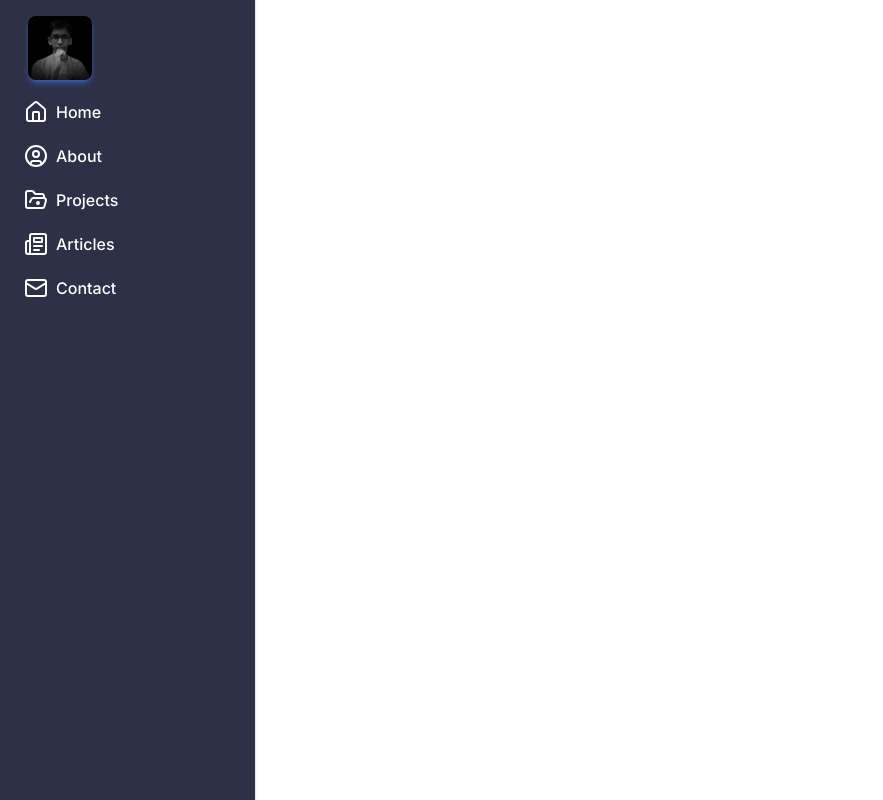
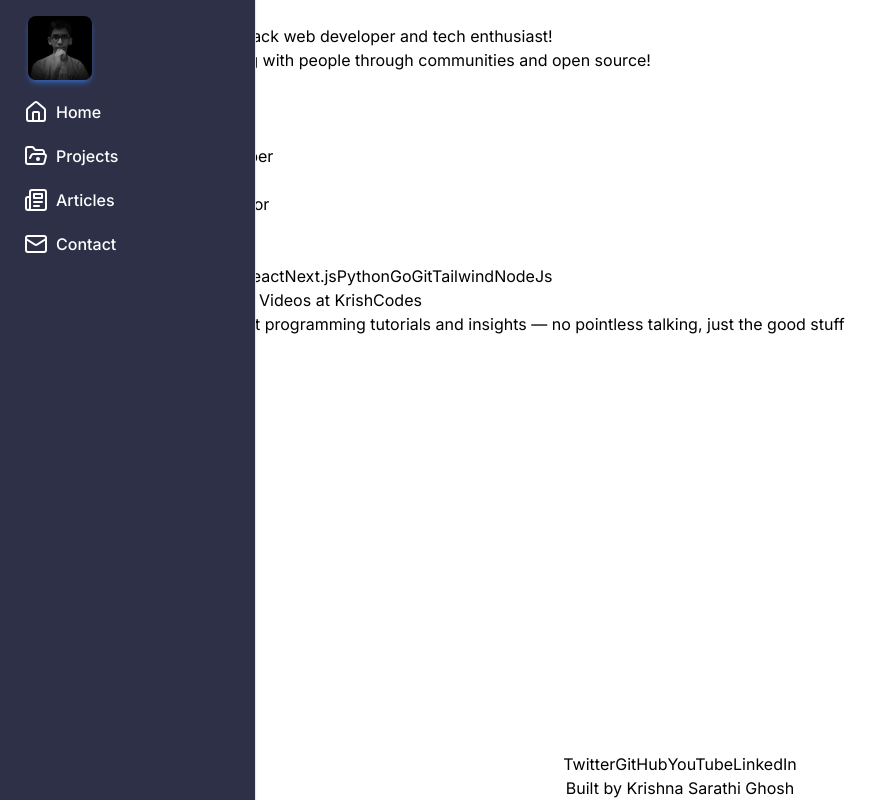
Before and after one commit to imkrishnasarathi/portfolio, a Next.js app: page / in a window 1280 px wide. Shown: the whole page, without its empty margins (0-883 px from the left). Built offline with nearby package versions, Linux system fonts and the light colour scheme.

Commit message:
create basic page layout

```diff
--- a/src/app/about/page.js
+++ /dev/null
@@ -1,11 +0,0 @@
-import React from 'react'
-
-const page = () => {
-  return (
-    <div>
-      lorem ipsum
-    </div>
-  )
-}
-
-export default page
--- /dev/null
+++ b/src/app/components/Footer.jsx
@@ -0,0 +1,17 @@
+import React from 'react'
+
+const Footer = () => {
+  return (
+    <div className='flex flex-col items-center'>
+      <ul className='flex'>
+        <li>Twitter</li>
+        <li>GitHub</li>
+        <li>YouTube</li>
+        <li>LinkedIn</li>
+      </ul>
+      <p>Built by Krishna Sarathi Ghosh</p>
+    </div>
+  )
+}
+
+export default Footer
--- a/src/app/components/Navbar.jsx
+++ b/src/app/components/Navbar.jsx
@@ -10,7 +10,7 @@ const Navbar = ({ children }) => {
 
   return (
     <aside
-      className={`navbar h-screen fixed transition-all duration-300 ${
+      className={`navbar h-screen fixed transition-all duration-150 ${
         expanded ? "navbar-expanded" : ""
       }`}
       onMouseEnter={() => setExpanded(true)}
@@ -22,7 +22,7 @@ const Navbar = ({ children }) => {
             <img
               src="logo.jpg"
               alt="Krishna Sarathi Ghosh"
-              className={`shadow-md overflow-hidden transition-all shadow-blue-500/50 rounded-lg ${
+              className={`shadow-md overflow-hidden hover:shadow-md transition-all shadow-blue-500/50 rounded-lg ${
                 expanded ? "w-16 ml-3" : "w-0"
               }`}
             />
--- a/src/app/layout.js
+++ b/src/app/layout.js
@@ -2,7 +2,8 @@ import { Inter } from "next/font/google";
 import "./globals.css";
 import Navbar from "./components/Navbar";
 import { SidebarItem } from "./components/Navbar";
-import { House, CircleUser, FolderOpenDot, Mail, Newspaper } from "lucide-react";
+import { House, FolderOpenDot, Mail, Newspaper } from "lucide-react";
+import Footer from "./components/Footer.jsx"
 
 const inter = Inter({ subsets: ["latin"] });
 
@@ -17,12 +18,14 @@ export default function RootLayout({ children }) {
       <body className={inter.className}>
         <Navbar>
           <SidebarItem icon={<House />} text="Home" isActive={true} pageHref="/" />
-          <SidebarItem icon={<CircleUser />} text="About" pageHref="/about" />
           <SidebarItem icon={<FolderOpenDot />} text="Projects" pageHref="/projects" />
           <SidebarItem icon={<Newspaper />} text="Articles" pageHref="/articles" />
           <SidebarItem icon={<Mail />} text="Contact" pageHref="/contact" />
         </Navbar>
-        <main className="ml-20 transition-all duration-300">{children}</main>
+        <div className="ml-20 flex flex-col min-h-screen">
+          <main className="flex-grow">{children}</main>
+          <Footer />
+        </div>
       </body>
     </html>
   );
--- a/src/app/page.js
+++ b/src/app/page.js
@@ -1,10 +1,45 @@
 "use client";
-import Image from "next/image";
+import Link from "next/link";
 
 export default function Home() {
   return (
-    <div>
-      <h1>Home</h1>
-    </div>
+    <>
+      <div>
+        <h1>Hey, I'm Krishna!</h1>
+        <p>I'm a 14 year old full-stack web developer and tech enthusiast!</p>
+        <p>
+          I also love <Link href="/">collaborating</Link> with people through
+          communities and open source!
+        </p>
+      </div>
+
+      <div>
+        <h1>About Me</h1>
+        <h2>This is what I do:</h2>
+        <ul className="list-disc">
+          <li>High School Student</li>
+          <li>Full Stack Web Developer</li>
+          <li>Python Programmer</li>
+          <li>Open Source Contributor</li>
+          <li>Content Creator</li>
+        </ul>
+        <div>
+          <h2>Tech Stack</h2>
+          <span>JavaScript</span>
+          <span>TypeScript</span>
+          <span>React</span>
+          <span>Next.js</span>
+          <span>Python</span>
+          <span>Go</span>
+          <span>Git</span>
+          <span>Tailwind</span>
+          <span>NodeJs</span>
+        </div>
+      </div>
+      <div>
+        <h1>Check out my YouTube Videos at <Link href="https://www.youtube.com/@krishcodes" target="_blank">KrishCodes</Link></h1>
+        <p>Your go-to for the latest programming tutorials and insights — no pointless talking, just the good stuff</p>
+      </div>
+    </>
   );
 }
```
